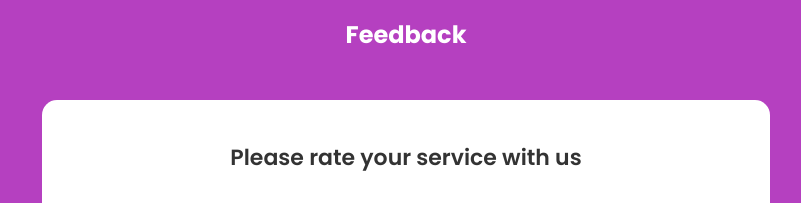
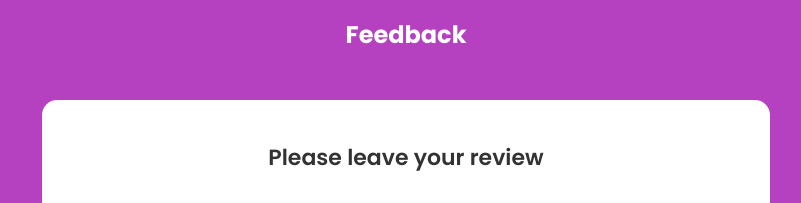
Before and after one commit to pengravity/feedback-app, a React (Create React App) app: page / in a window 1280 px wide. Shown: the top 203 px of the page, without its empty margins (234-1035 px from the left). Built offline with nearby package versions, Linux system fonts and the light colour scheme; the HTML template or start-up script is replaced by a standard one.

Commit message:
added functionality to generate unique id, improvements to adding a feedback

```diff
--- a/package.json
+++ b/package.json
@@ -10,6 +10,7 @@
     "react-dom": "^18.2.0",
     "react-icons": "^4.4.0",
     "react-scripts": "5.0.1",
+    "uuid": "^8.3.2",
     "web-vitals": "^2.1.4"
   },
   "scripts": {
--- a/src/App.js
+++ b/src/App.js
@@ -1,5 +1,6 @@
 import Header from './components/Header';
 import { useState } from 'react';
+import { v4 as uuidv4 } from 'uuid';
 
 import FeedbackList from './components/FeedbackList';
 import FeedbackData from './data/FeedbackData';
@@ -17,11 +18,17 @@ function App() {
     }
   };
 
+  const addFeedback = (newFeedback) => {
+    newFeedback.id = uuidv4();
+    console.log(newFeedback);
+    setFeedback([newFeedback, ...feedback]);
+  };
+
   return (
     <>
       <Header />
       <div className='container'>
-        <FeedbackForm />
+        <FeedbackForm handleAdd={addFeedback} />
         <FeedbackStats feedback={feedback} />
         <FeedbackList feedback={feedback} handleDelete={deleteFeedback} />
       </div>
--- a/src/components/FeedbackForm.jsx
+++ b/src/components/FeedbackForm.jsx
@@ -5,7 +5,7 @@ import SelectRating from './SelectRating';
 
 import { useState } from 'react';
 
-function FeedbackForm() {
+function FeedbackForm({ handleAdd }) {
   const [text, setText] = useState('');
   const [rating, setRating] = useState(10);
   const [btnDisabled, setBtnDisabled] = useState(true);
@@ -26,10 +26,23 @@ function FeedbackForm() {
     setText(event.target.value);
   };
 
+  const handleSubmit = (event) => {
+    event.preventDefault();
+    if (text.trim().length > 10) {
+      const newFeedback = {
+        text,
+        rating,
+      };
+      handleAdd(newFeedback);
+
+      setText('');
+    }
+  };
+
   return (
     <Card>
-      <form>
-        <h2>Please rate your service with us</h2>
+      <form onSubmit={handleSubmit}>
+        <h2>Please leave your review</h2>
         <SelectRating select={(rating) => setRating(rating)} />
         <div className='input-group'>
           <input
```
Also changed, not shown: 1 other file (tests, documents, lock files or other folders).
